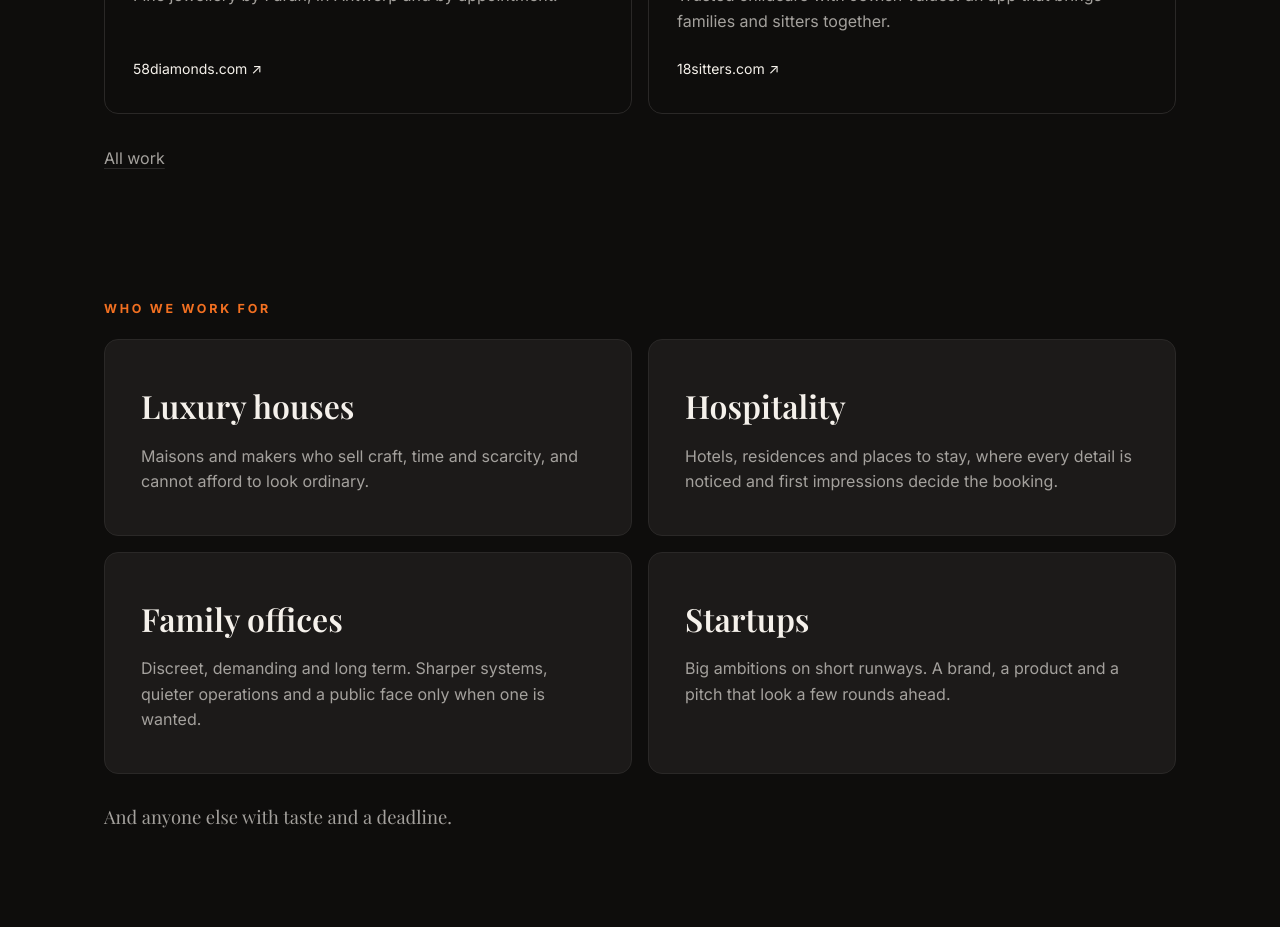
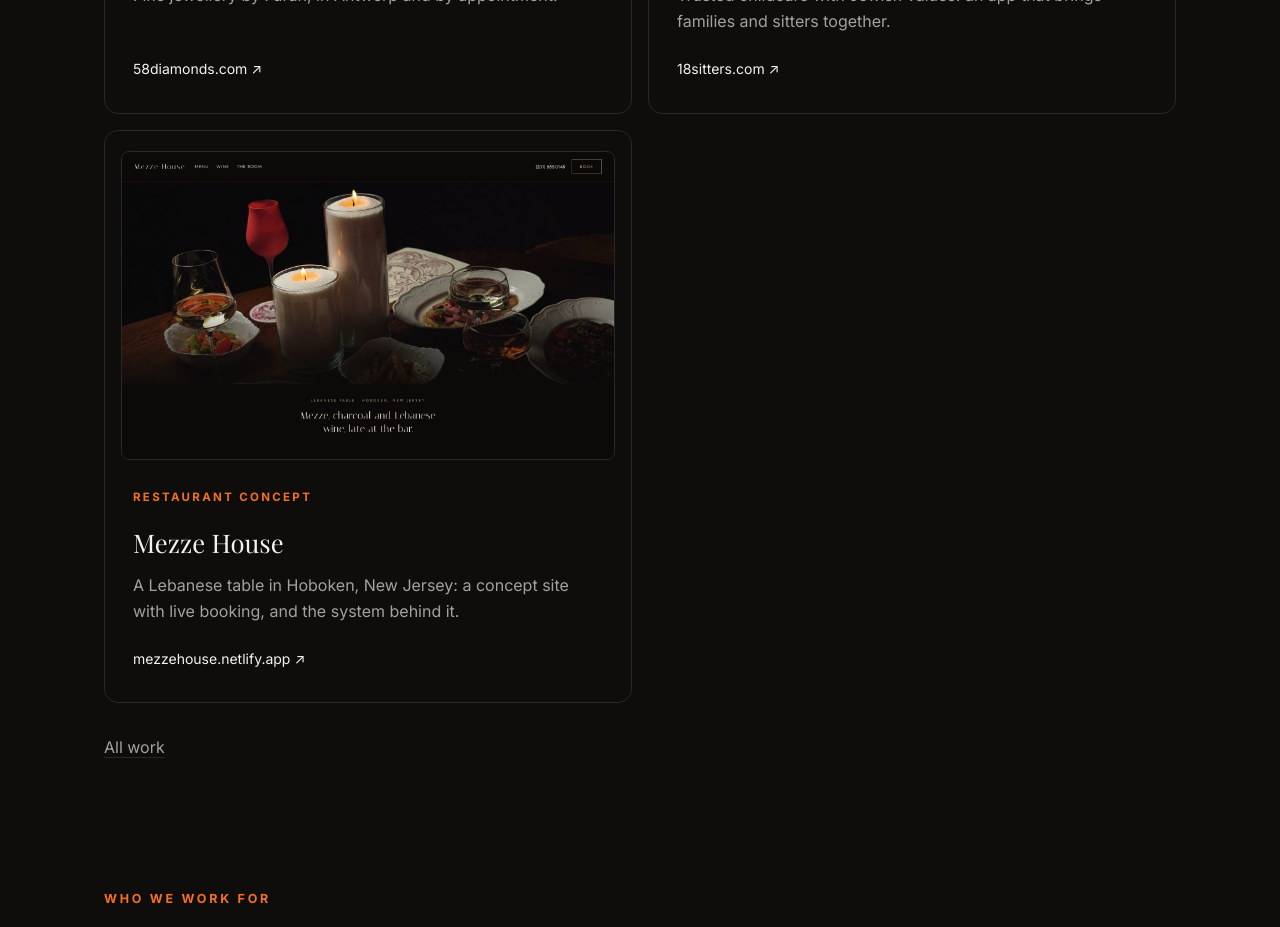
Before and after one commit to 18forge/18Forge, a Next.js app: page / in a window 1280 px wide. Shown: the part 4820-5747 px from the top of the page. Built offline with nearby package versions, Linux system fonts and the light colour scheme; no server answers; a web font is replaced by a local one.

Commit message:
Add Mezze House to the portfolio

```diff
--- a/app/content.ts
+++ b/app/content.ts
@@ -152,6 +152,19 @@ export const work = {
       domain: "18sitters.com",
       image: "/work/18-sitters.jpg",
     },
+    {
+      name: "Mezze House",
+      label: "Restaurant concept",
+      body: "A Lebanese table in Hoboken, New Jersey: a concept site with live booking, and the system behind it.",
+      about: [
+        "A late night Lebanese restaurant, imagined end to end. A dark, candlelit site with the menu, the wine and the room, and a table booked in a few taps.",
+        "Behind it sits the proposal we put to restaurant owners: menu, floor plan, hours and ordering entered once and used everywhere, from the website to the printed cards. The name, address and photos are placeholders.",
+      ],
+      role: "Concept, website, booking",
+      url: "https://mezzehouse.netlify.app",
+      domain: "mezzehouse.netlify.app",
+      image: "/work/mezze-house.jpg",
+    },
   ],
 };
 
```
Also changed, not shown: public/work/mezze-house.jpg (added), 1 other file (tests, documents, lock files or other folders).
